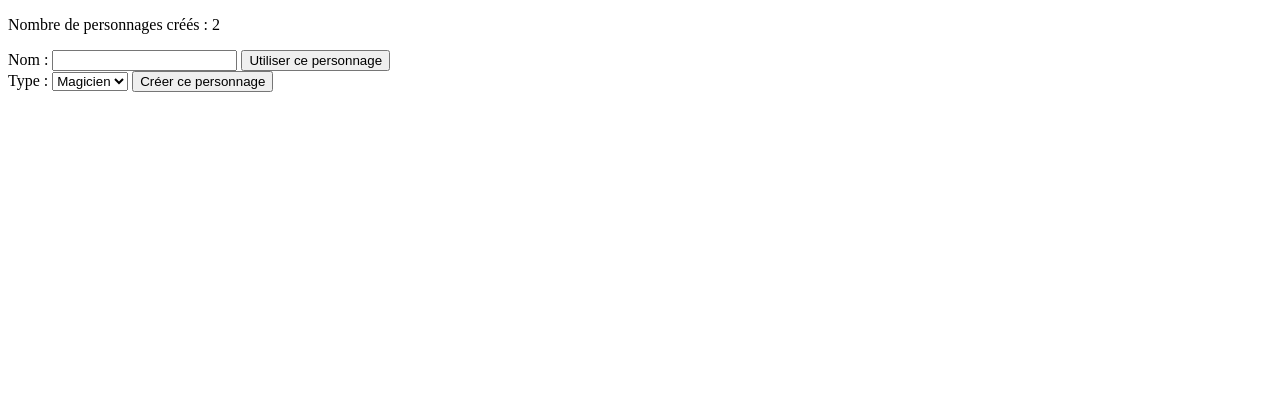
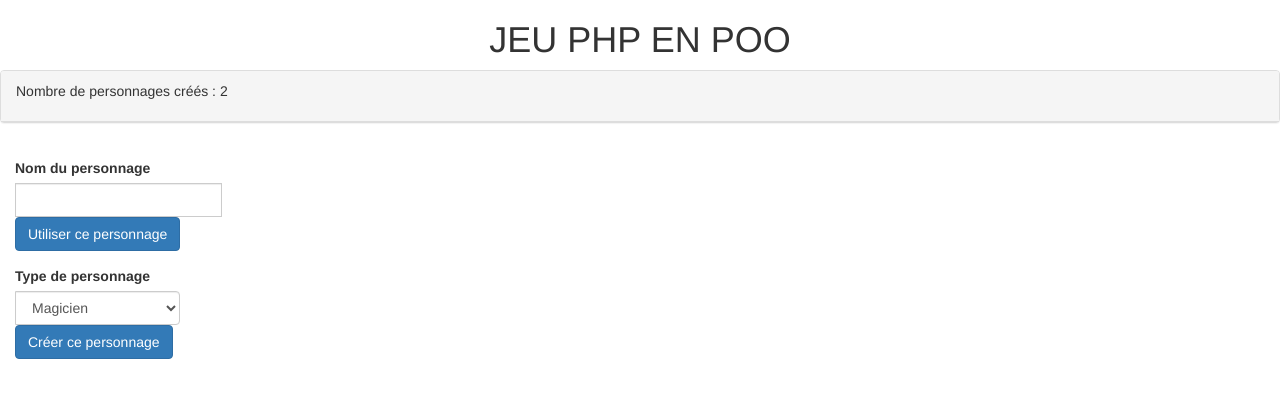
Before and after one commit to paulandrefleury/Poo_Jeu, a PHP site: page / in a window 1280 px wide. Shown: the top 398 px of the page. Run offline with PHP 8.4, Linux system fonts and the light colour scheme; data comes from the database, SQL or seed files in the repository; some libraries are stand-ins or nearby versions.

Commit message:
Un peu de front

```diff
--- /dev/null
+++ b/head.php
@@ -0,0 +1,10 @@
+<head>
+    <link href="https://maxcdn.bootstrapcdn.com/bootstrap/3.3.7/css/bootstrap.min.css" rel="stylesheet" integrity="sha384-BVYiiSIFeK1dGmJRAkycuHAHRg32OmUcww7on3RYdg4Va+PmSTsz/K68vbdEjh4u" crossorigin="anonymous">
+    <script src="https://code.jquery.com/jquery-3.1.1.min.js"
+            integrity="sha256-hVVnYaiADRTO2PzUGmuLJr8BLUSjGIZsDYGmIJLv2b8="
+            crossorigin="anonymous"></script>
+    <script src="https://maxcdn.bootstrapcdn.com/bootstrap/3.3.7/js/bootstrap.min.js" integrity="sha384-Tc5IQib027qvyjSMfHjOMaLkfuWVxZxUPnCJA7l2mCWNIpG9mGCD8wGNIcPD7Txa" crossorigin="anonymous"></script>
+    <title>RPG - JcJ</title>
+
+    <meta charset="utf-8" />
+</head>
--- a/index.php
+++ b/index.php
@@ -184,13 +184,16 @@ elseif (isset($_GET['ensorceler']))
 ?>
     <!DOCTYPE html>
     <html>
-    <head>
-        <title>RPG - JcJ</title>
+   <?php require('head.php'); ?>
+    <body>
+    <h1 class="text-center">JEU PHP EN POO</h1>
 
-        <meta charset="utf-8" />
-    </head>
-    <body>
-    <p>Nombre de personnages créés : <?= $manager->count() ?></p>
+    <div class="panel panel-default">
+    <div class="panel-heading">
+        <p>Nombre de personnages créés : <?= $manager->count() ?></p>
+    </div>
+    </div>
+
     <?php
     if (isset($message)) // On a un message à afficher ?
     {
@@ -274,18 +277,29 @@ elseif (isset($_GET['ensorceler']))
     else
     {
         ?>
-        <form action="" method="post">
-            <p>
-                Nom : <input type="text" name="nom" maxlength="50" /> <input type="submit" value="Utiliser ce personnage" name="utiliser" /><br />
-                Type :
-                <select name="type">
+        <form action="" method="post" style="padding: 15px;">
+        <div class="form-group">
+            <label for="name" class="cols-sm-2 control-label">Nom du personnage</label>
+            <div>
+                <div class="input-group">
+                    <input type="text" class="form-control" name="nom" id="name"/>
+                </div>
+                <div class="input-group">
+                <input type="submit" value="Utiliser ce personnage" name="utiliser" class="btn btn-primary" />
+                    <div style="margin-top: 15px;">
+                <label for="name" class="cols-sm-2 control-label">Type de personnage</label>
+                    </div>
+                <select name="type" class="form-control">
                     <option value="magicien">Magicien</option>
                     <option value="guerrier">Guerrier</option>
                     <option value="paladin">Paladin</option>
                 </select>
-                <input type="submit" value="Créer ce personnage" name="creer" />
-            </p>
+                </div>
+            </div>
+            <input type="submit" value="Créer ce personnage" name="creer" class="btn btn-primary" />
+        </div>
         </form>
+<!--    Fin test form   -->
         <?php
     }
     ?>
```
